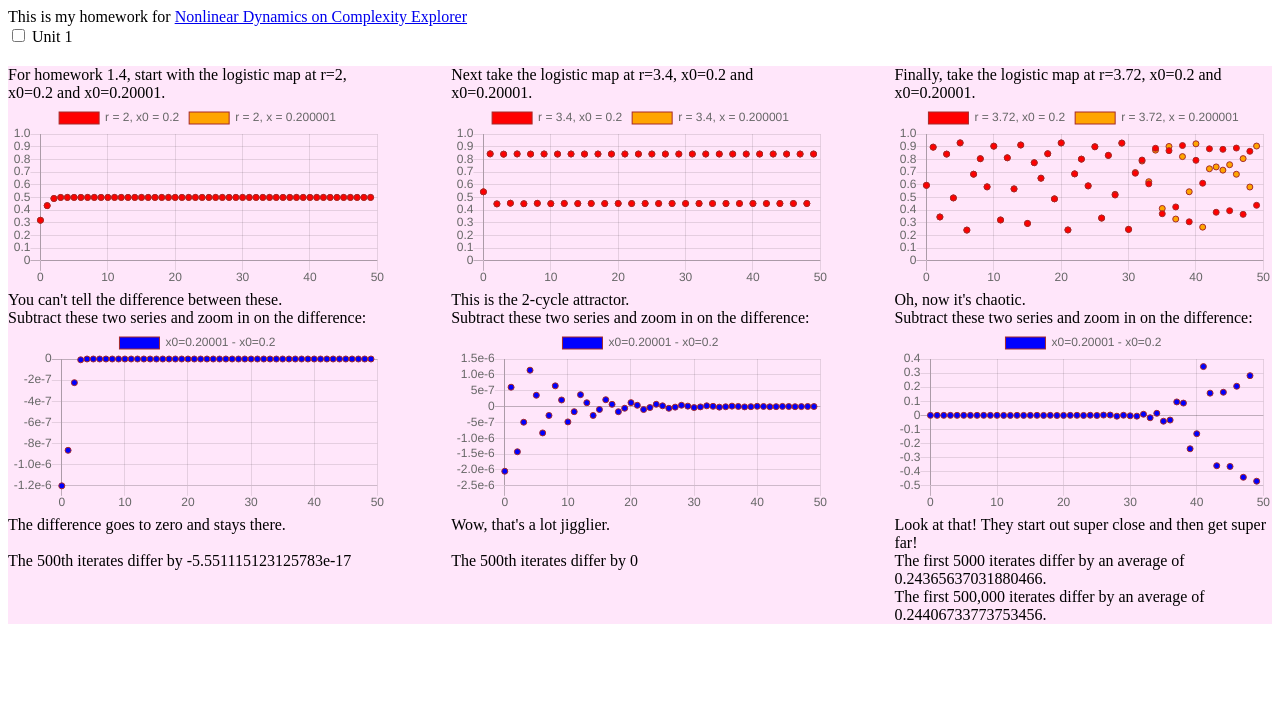
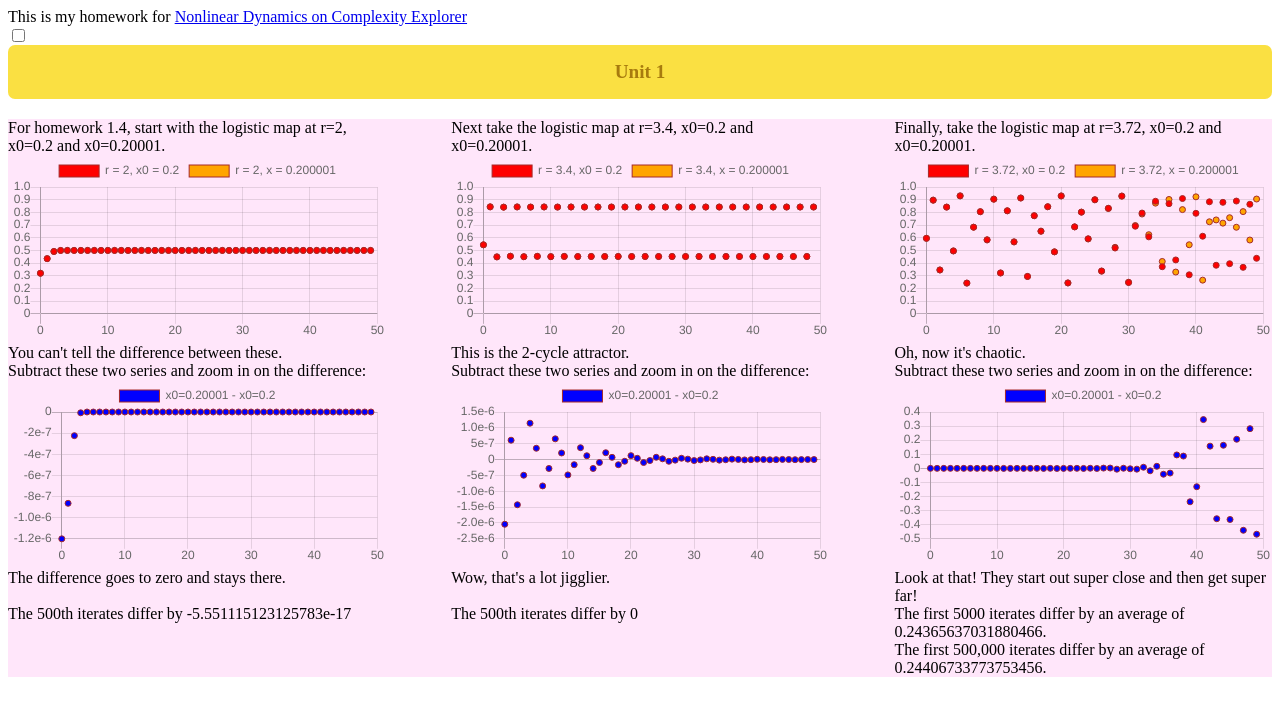
Before and after one commit to jessitron/nonlinear-dynamics-course, a website: page index.html in a window 1280 px wide. Drawn offline with nearby package versions, Linux system fonts and the light colour scheme.

Commit message:
Step: style the label.
I'm copying this from
https://www.digitalocean.com/community/tutorials/css-collapsible

```diff
--- a/styles.css
+++ b/styles.css
@@ -32,3 +32,26 @@
 .third-answer {
   grid-row: 3;
 }
+
+/* Collapsing */
+.lbl-toggle {
+  display: block;
+
+  font-weight: bold;
+  font-size: 1.2rem;
+  text-align: center;
+
+  padding: 1rem;
+
+  color: #A77B0E;
+  background: #FAE042;
+
+  cursor: pointer;
+
+  border-radius: 7px;
+  transition: all 0.25s ease-out;
+}
+
+.lbl-toggle:hover {
+  color: #7C5A0B;
+}
```
